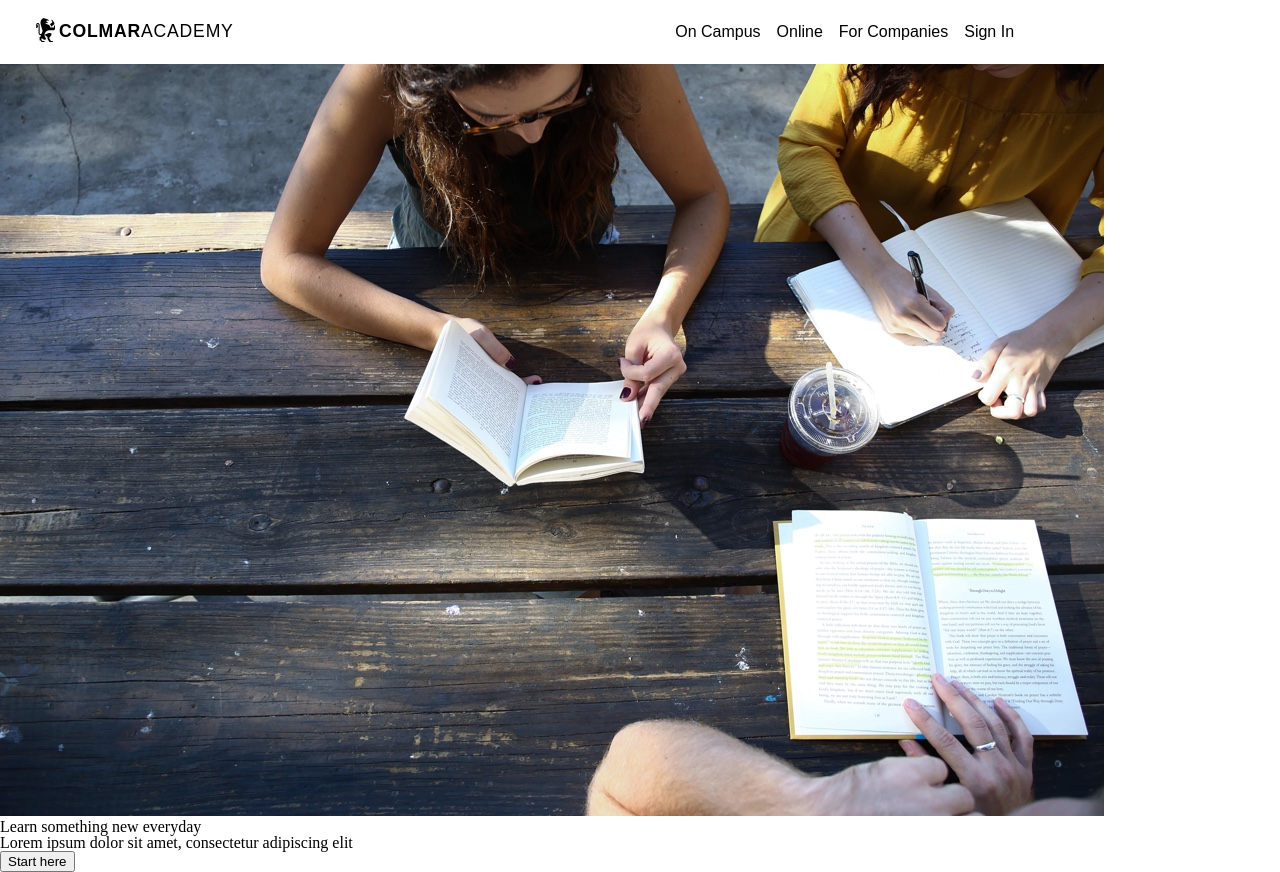
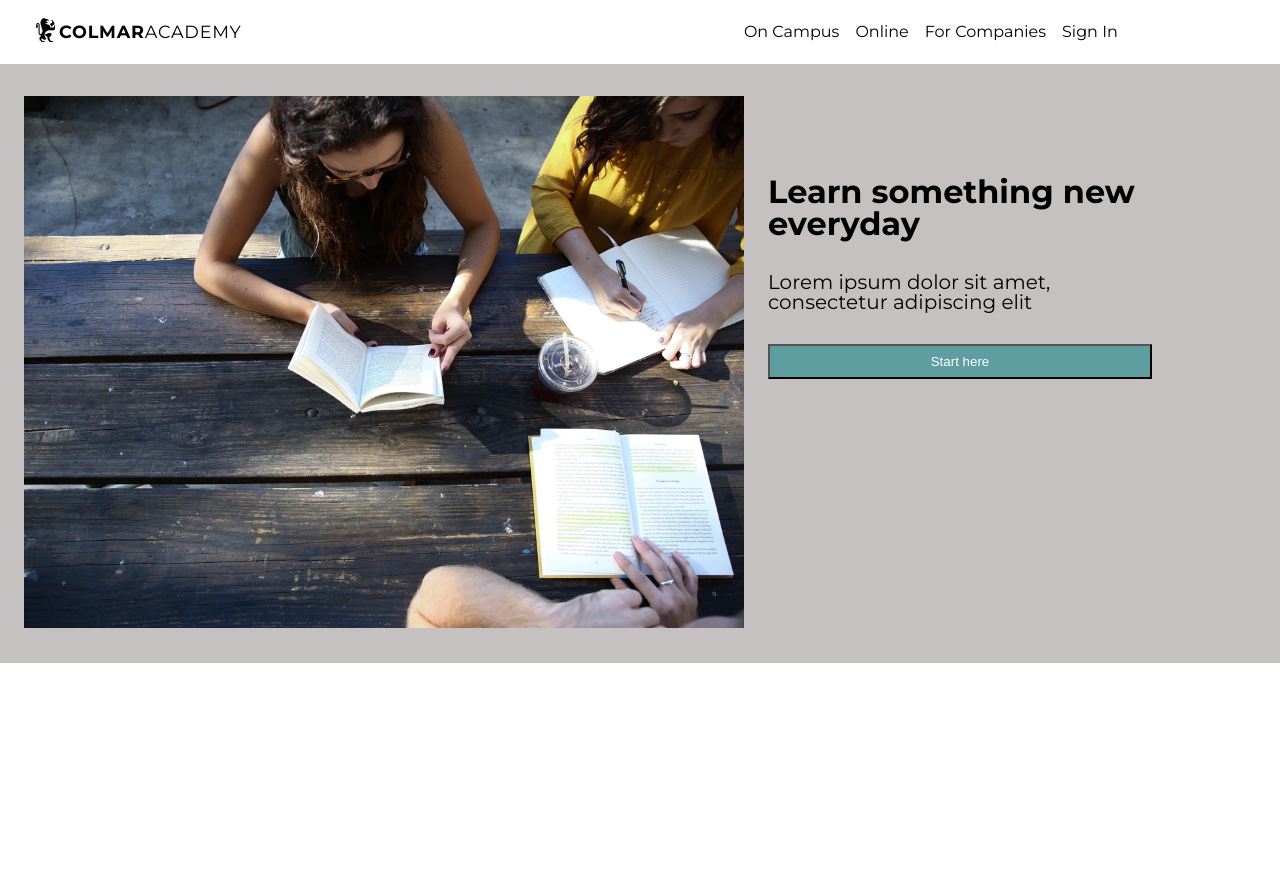
Before and after one commit to dycoster/Colmar_Academy, a plain HTML site: page index.html in a window 1280 px wide. After the commit the page ends 800 px from the top, so only its background shows below. Drawn offline with Linux system fonts and the light colour scheme.

Commit message:
start section, still probs in textcontainer

```diff
--- a/Resources/CSS/style.css
+++ b/Resources/CSS/style.css
@@ -1,7 +1,11 @@
 /* Universal Styles */
-html {
-    font-family: "Arial", "Helvetica", sans-serif;
+body {
+    font-family: "Montserrat", "Helvetica", sans-serif;
     font-size: 16px;
+}
+.flex-container {
+    display: flex;
+    width: 100%;
 }
 /* Header */
 header {
@@ -17,7 +21,7 @@ header .content {
     display: flex;
     align-items: center;
     padding: 1rem 2rem;
-    font-family: Arial, Helvetica, sans-serif;
+    font-family: Montserrat, Helvetica, sans-serif;
 }
 
 .desktop-logo {
@@ -37,7 +41,7 @@ p span {
 }
 header nav {
     position: relative;
-    left: 35%;
+    left: 40%;
     width:85%;
 }
 header nav ul {
@@ -54,3 +58,44 @@ nav a {
     color: black;
 }
 /* Start Section */
+
+.container {
+    width: 100%;
+    height: auto;
+    display: flex;
+    background-color: #c6c1c1;
+    position: relative;
+    top: 4rem;
+}
+.main-image {
+    width: 60%;
+    margin: 2rem 1.5rem;
+}
+.main-image img{
+    max-width: 100%;
+}
+.textcontainer {
+    max-width: 40%;
+    font-family: Montserrat, sans-serif;
+}
+.start-content {
+    display: flex;
+    flex-direction: column;
+    width: 75%;
+    margin-top: 7rem;
+}
+.textcontainer h1 {
+    font-size: 2rem;
+    font-weight: 700;
+    padding-bottom: 2rem;
+}
+.textcontainer h3 {
+    font-size: 1.25rem;
+    font-weight: 500;
+    padding-bottom: 2rem;
+}
+.textcontainer button {
+    padding: 0.5rem 6rem;
+    background-color: cadetblue;
+    color: white;
+}
--- a/index.html
+++ b/index.html
@@ -1,5 +1,6 @@
 <!DOCTYPE html>
     <head>
+        <link href="https://fonts.googleapis.com/css2?family=Montserrat:wght@400;700;800&display=swap" rel="stylesheet">
         <link rel="stylesheet" type="text/css" href="Resources/CSS/style.css">
         <link rel="stylesheet" type="text/css" href="Resources/CSS/reset.css">
         <link rel="icon" href="Resources/images/favicon-96x96.png">
@@ -23,19 +24,25 @@
                 </nav>
             </div>
         </header>
+        <!-- Main Section -->
         <main>
+            <!-- Start Section -->
+            <div class=flex-container>
                 <div id= start class="container">
                     <div class= main-image>
                         <img src="Resources/images/banner.jpg">
                     </div>
                     <div class= textcontainer>
+                        <div class=start-content>
                             <h1>Learn something new everyday</h1>
                             <h3>Lorem ipsum dolor sit amet, consectetur adipiscing elit</h3>
                             <button href=index.html>Start here</button>
-
                         </div>
                     </div>
                 </div>
+            </div>
+            <!-- Practice Section -->
+
         </main>
     </body>
 </html>
```
Lines whose indentation alone changed are shown as unchanged.
